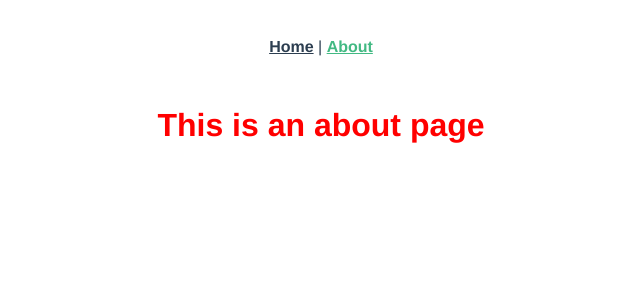
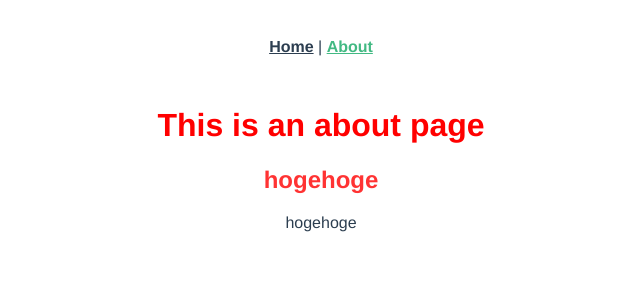
Before and after one commit to leojojo/qr-ify, a Vue app: page /about in a window 1280 px wide. Shown: the top 300 px of the page, without its empty margins (319-959 px from the left). Built offline with nearby package versions, Linux system fonts and the light colour scheme.

Commit message:
component

```diff
--- /dev/null
+++ b/src/components/Camera.vue
@@ -0,0 +1,23 @@
+<template>
+  <div class="hoge">
+    <h2>{{ msg }}</h2>
+    <p>{{ msg }}</p>
+  </div>
+</template>
+
+<script>
+export default {
+  name: "Camera",
+  props: {
+    msg: String
+  }
+};
+</script>
+
+<style scoped lang="scss">
+.hoge {
+  h2 {
+    color: lighten($primary, 10%);
+  }
+}
+</style>
--- a/src/views/About.vue
+++ b/src/views/About.vue
@@ -1,5 +1,17 @@
 <template>
   <div class="about">
     <h1>This is an about page</h1>
+    <Camera msg="hogehoge" />
   </div>
 </template>
+
+<script>
+import Camera from "@/components/Camera.vue";
+
+export default {
+  name: "About",
+  components: {
+    Camera
+  }
+};
+</script>
```
